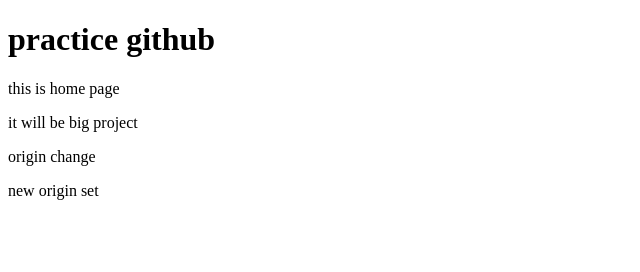
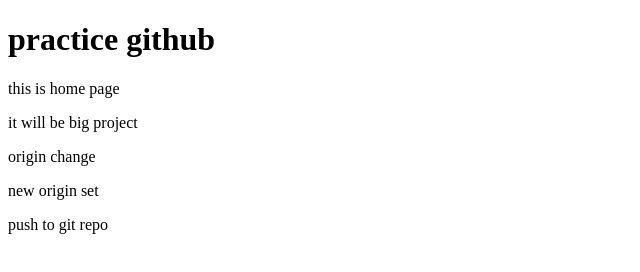
Before and after one commit to Md-SalmanHossen/github_practice, a plain HTML site: page index.html in a window 1280 px wide. Shown: the whole page, without its empty margins (0-640 px from the left). Drawn offline with Linux system fonts and the light colour scheme.

Commit message:
set origin git repo

```diff
--- a/index.html
+++ b/index.html
@@ -11,5 +11,6 @@
    <p>it will be big project</p>
    <p>origin change</p>
    <p>new origin set</p>
+   <p>push to git repo</p>
 </body>
 </html>
```
